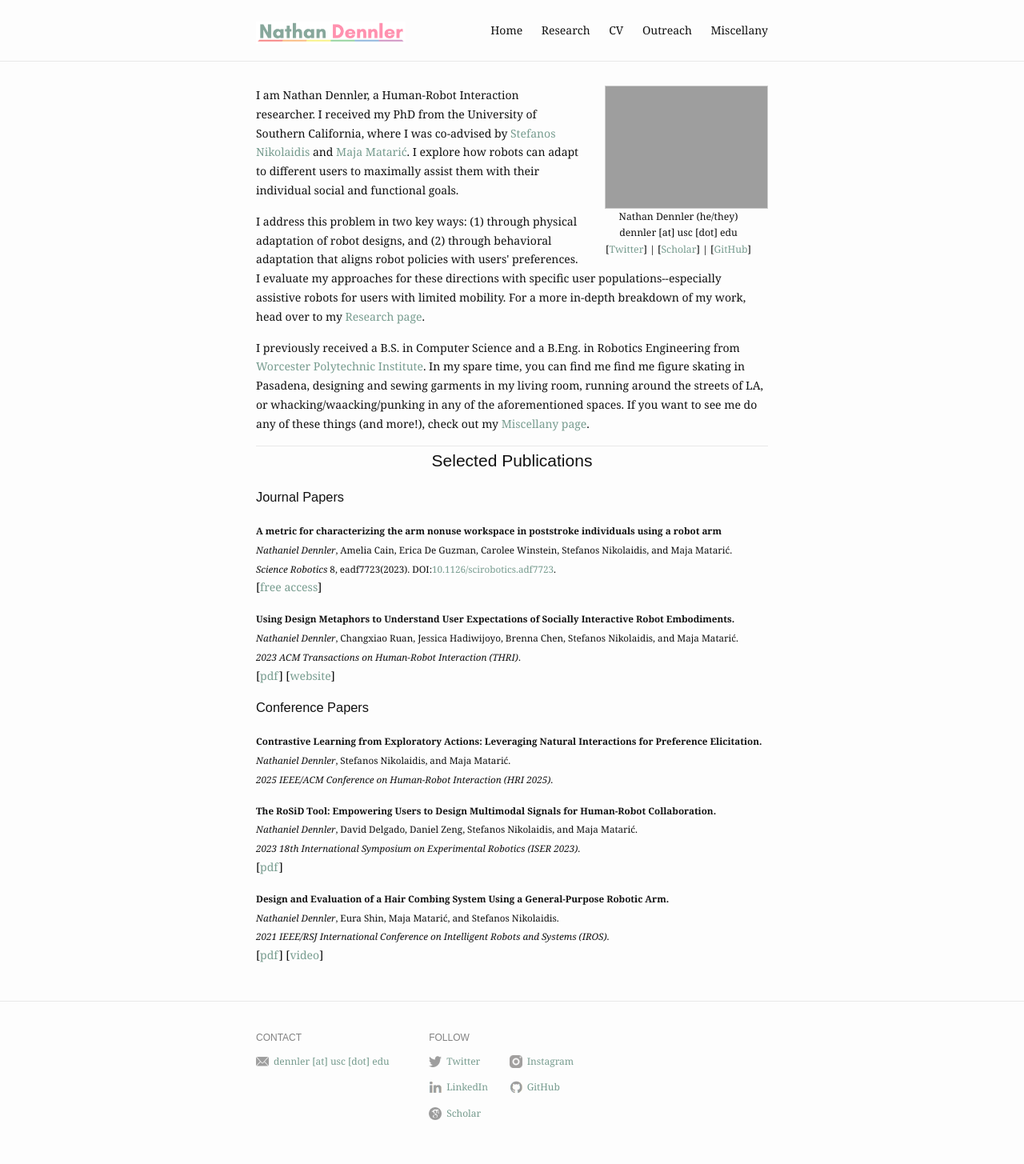
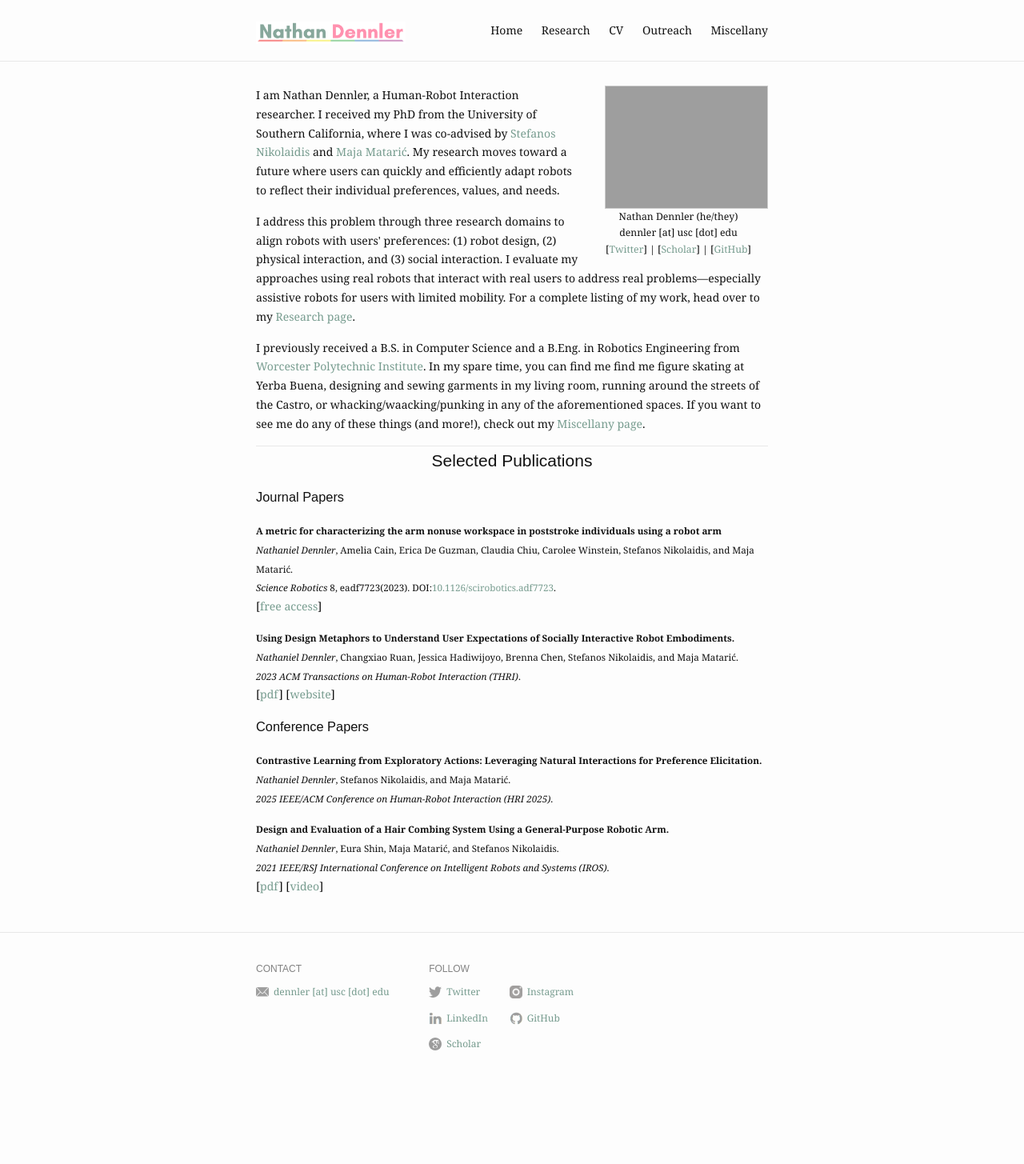
Before and after one commit to ndennler/ndennler.github.io, a Jekyll site: the page built from index.md, in a window 1280 px wide. Shown: the whole page at 80% size. Built offline with Jekyll 4.4.1, drawn with Linux system fonts in a browser that asks for light colours; after the commit the page ends 1368 px from its top, so only the background shows below that.

Commit message:
Update index.md

```diff
--- a/index.md
+++ b/index.md
@@ -6,15 +6,15 @@ profile_picture:
 ---
 
 <p>
-  I am Nathan Dennler, a Human-Robot Interaction researcher. I received my PhD from the University of Southern California, where I was co-advised by <a href="https://stefanosnikolaidis.net/">Stefanos Nikolaidis</a> and <a href="http://maja-mataric.web.app">Maja Matarić</a>. I explore how robots can adapt to different users to maximally assist them with their individual social and functional goals.
+  I am Nathan Dennler, a Human-Robot Interaction researcher. I received my PhD from the University of Southern California, where I was co-advised by <a href="https://stefanosnikolaidis.net/">Stefanos Nikolaidis</a> and <a href="http://maja-mataric.web.app">Maja Matarić</a>. My research moves toward a future where users can quickly and efficiently adapt robots to reflect their individual preferences, values, and needs.
 </p>
 
 <p>
-  I address this problem in two key ways: (1) through physical adaptation of robot designs, and (2) through behavioral adaptation that aligns robot policies with users' preferences. I evaluate my approaches for these directions with specific user populations--especially assistive robots for users with limited mobility. For a more in-depth breakdown of my work, head over to my <a href="/research">Research page</a>.
+  I address this problem through three research domains to align robots with users' preferences: (1) robot design, (2) physical interaction, and (3) social interaction. I evaluate my approaches using real robots that interact with real users to address real problems—especially assistive robots for users with limited mobility. For a complete listing of my work, head over to my <a href="/research">Research page</a>.
 </p>
 
 <p>
-  I previously received a B.S. in Computer Science and a B.Eng. in Robotics Engineering from <a href="https://www.wpi.edu/">Worcester Polytechnic Institute</a>. In my spare time, you can find me find me figure skating in Pasadena, designing and sewing garments in my living room, running around the streets of LA, or whacking/waacking/punking in any of the aforementioned spaces. If you want to see me do any of these things (and more!), check out my <a href="/miscellany">Miscellany page</a>.
+  I previously received a B.S. in Computer Science and a B.Eng. in Robotics Engineering from <a href="https://www.wpi.edu/">Worcester Polytechnic Institute</a>. In my spare time, you can find me find me figure skating at Yerba Buena, designing and sewing garments in my living room, running around the streets of the Castro, or whacking/waacking/punking in any of the aforementioned spaces. If you want to see me do any of these things (and more!), check out my <a href="/miscellany">Miscellany page</a>.
 </p>
 
 <hr style="background-color:#e8e8e8;border:none;height:1px;">
@@ -27,7 +27,7 @@ Journal Papers
 <p>
   <small>
   <b> A metric for characterizing the arm nonuse workspace in poststroke individuals using a robot arm </b><br>
-  <i>Nathaniel Dennler</i>, Amelia Cain, Erica De Guzman, Carolee Winstein, Stefanos Nikolaidis, and Maja Matarić. <br>
+  <i>Nathaniel Dennler</i>, Amelia Cain, Erica De Guzman, Claudia Chiu, Carolee Winstein, Stefanos Nikolaidis, and Maja Matarić. <br>
   <i>Science Robotics</i> 8, eadf7723(2023). DOI:<a href="https://www.science.org/stoken/author-tokens/ST-1549/full">10.1126/scirobotics.adf7723</a>.<br>
   </small>
   [<a href="https://www.science.org/stoken/author-tokens/ST-1549/full">free access</a>]
@@ -41,7 +41,6 @@ Journal Papers
   </small>
   [<a href="https://dl.acm.org/doi/abs/10.1145/3550489">pdf</a>] [<a href="https://interaction-lab.github.io/robot-metaphors/">website</a>]
 </p>
-
 
 <h3 style="text-align:left;">
 Conference Papers
@@ -57,27 +56,9 @@ Conference Papers
 
 <p>
   <small>
-  <b>The RoSiD Tool: Empowering Users to Design Multimodal Signals for Human-Robot Collaboration. </b><br>
-  <i>Nathaniel Dennler</i>, David Delgado, Daniel Zeng, Stefanos Nikolaidis, and Maja Matarić. <br>
-  <i>2023 18th International Symposium on Experimental Robotics (ISER 2023)</i>.<br>
-  </small>
-  [<a href="https://arxiv.org/pdf/2401.03088">pdf</a>]
-</p>
-
-<p>
-  <small>
   <b>Design and Evaluation of a Hair Combing System Using a General-Purpose Robotic Arm. </b><br>
   <i>Nathaniel Dennler</i>, Eura Shin, Maja Matarić, and Stefanos Nikolaidis. <br>
   <i>2021 IEEE/RSJ International Conference on Intelligent Robots and Systems (IROS)</i>.<br>
   </small>
   [<a href="https://ieeexplore.ieee.org/document/9636768">pdf</a>] [<a href="https://youtu.be/FJ8jtZohNak">video</a>]<!-- [<a href="https://youtu.be/FJ8jtZohNak">presentation</a>] -->
 </p>
-
-<!-- <p>
-  <small>
-  <b>Personalizing User Engagement Dynamics in a Non-Verbal Communication Game for Cerebral Palsy. </b><br>
-  <i>Nathaniel Dennler</i>, Catherine Yunis, Jonathan Realmuto, Terence Sanger, Stefanos Nikolaidis, and Maja Matarić. <br>
-  <i>2021 30th IEEE International Conference on Robot & Human Interactive Communication (RO-MAN)</i>.<br>
-  </small>
-  [<a href="https://ieeexplore.ieee.org/document/9515466">pdf</a>]
-</p> -->
```
